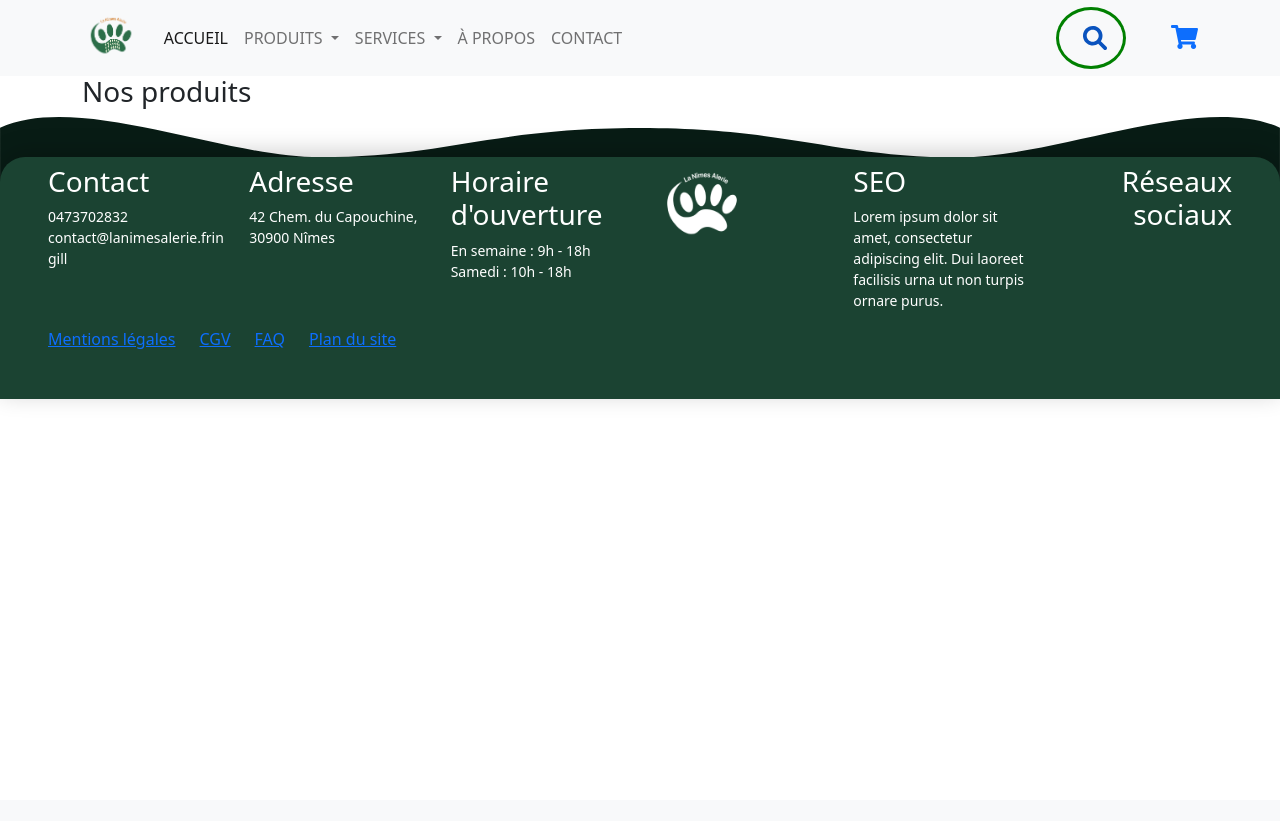
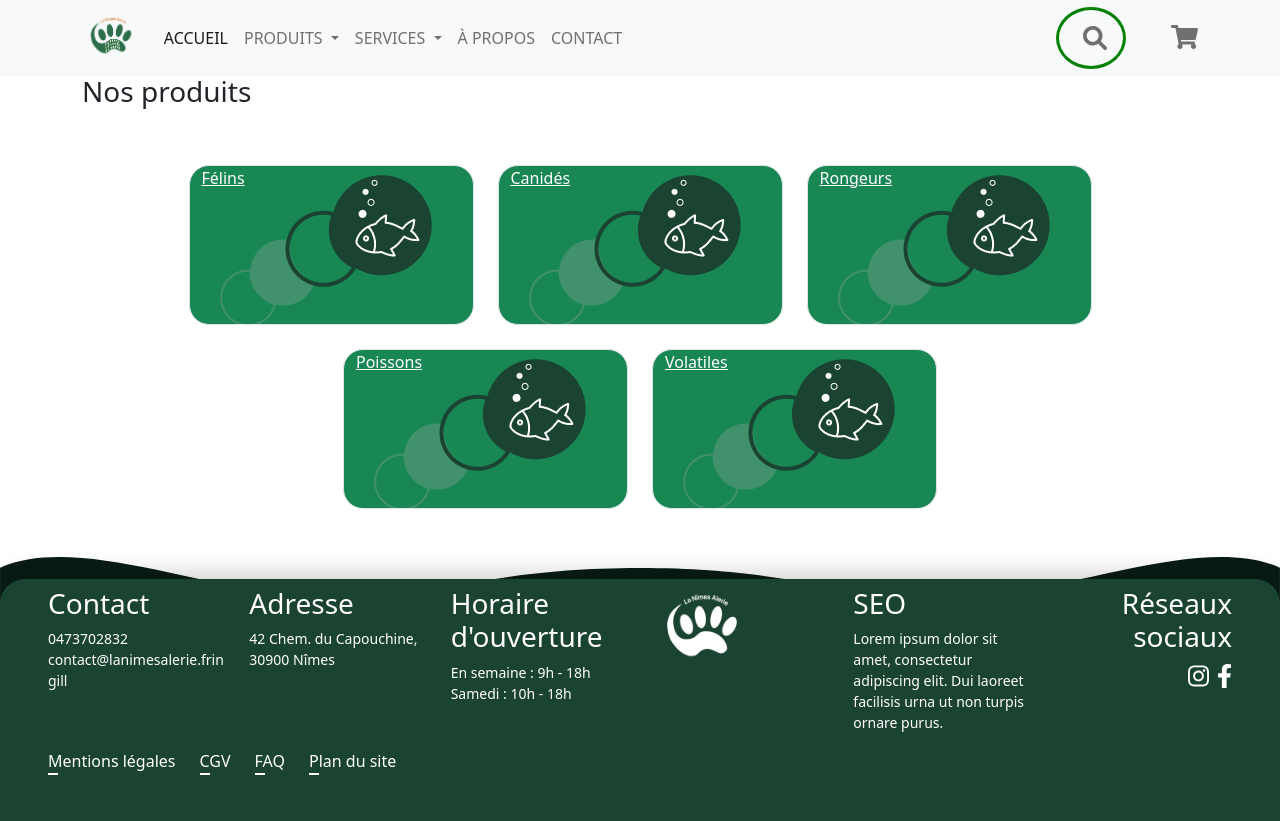
Before and after one commit to timout13/businessCase-Symfony, a Symfony app: template templates/default/products.html.twig in a window 1280 px wide. Before the commit the page ends 399 px from the top, so only its background shows below. Run offline with Twig, Linux system fonts and the light colour scheme; the template is opened without the code that fills it, so the values that code supplies are empty; some libraries are stand-ins or nearby versions.

Commit message:
product-list/css

```diff
--- a/public/css/cookie.css
+++ b/public/css/cookie.css
@@ -1,11 +1,12 @@
 .bg-custom{
-    background-color:#130f40;
+    background-color:#091a14;
 }
 .button-fixed{
     bottom: 0;
     position: fixed;
     right: 0;
     border-radius: 4px;
+    z-index: 90;
 }
 .fas{
     cursor: pointer;
@@ -14,3 +15,7 @@
 p{
     font-size: 14px;
 }
+.btn-color{
+    background-color: #40916c;
+    color: white;
+}
--- a/public/css/footer.css
+++ b/public/css/footer.css
@@ -21,6 +21,16 @@
     width: 100%;
 }
 
+.socialN svg {
+    height: 1.5rem;
+    fill: white;
+}
+
+.socialN svg:hover {
+    fill: #40916c!important;
+
+}
+
 .footer-bg-p {
     padding-top: 40px;
 }
@@ -33,7 +43,54 @@
     filter: brightness(10);
 }
 
-L
+.bg-footer a {
+    color: white;
+    text-decoration: none;
+
+}
+
+
+.link-footer a::before {
+    position: absolute;
+    content: '';
+    width: 10px;
+    height: 2px;
+    top: 100%;
+    left: 0;
+    background-color: white;
+}
+
+.link-footer a:hover::before {
+    content: '';
+    width: 0%;
+    left: 0;
+    background-color: white;
+    animation: traitRetour 2s ease-in-out;
+    animation-iteration-count: infinite;
+}
+
+@keyframes traitRetour {
+    from {
+        width: 0;
+    }
+    25% {
+        width: 100%;
+        left: 0;
+    }
+
+    50% {
+        width: 0%;
+        left: 100%;
+    }
+    75% {
+        width: 100%;
+        left: 0;
+    }
+    to {
+        left: 0;
+        width: 0;
+    }
+}
 
 /******************************
           End FOOTER
--- a/public/css/navbar.css
+++ b/public/css/navbar.css
@@ -28,6 +28,22 @@
   color: black!important;
 }
 
+.fade-up a {
+  color: black;
+}
+
+.fade-up a:hover {
+  color: #40916c!important;
+}
+
+.a-color {
+  color: #0000008c!important;
+}
+
+.a-color:hover {
+  color: black!important;
+}
+
 .section-navbar svg {
   height: 4.5rem;
   padding: 1.5rem;
@@ -37,8 +53,12 @@
 }
 
 svg.searchBar-search {
-  fill: #0a53be;
+  fill: #0000008c;
   z-index: 99;
+}
+
+svg.searchBar-search:hover {
+  fill: black;
 }
 
 /* close btn initial style */
@@ -54,7 +74,7 @@
 svg.searchBar-remove.open {
   opacity: 1;
   visibility: visible;
-  fill: cornflowerblue;
+  fill: #0000008c;
   transition: 1s all ease-in-out;
 }
 
--- /dev/null
+++ b/public/css/product-list.css
@@ -0,0 +1,6 @@
+.cat-card {
+    border-radius: 20px;
+    height: 10rem;
+    color: white;
+    background-image: url('../images/index/bulle_poisson_droite.png');
+}
--- a/templates/default/index.html.twig
+++ b/templates/default/index.html.twig
@@ -33,7 +33,7 @@
     <body>
     <main>
         <!-- ici Carousel -->
-        <section class="bg-info carousel mb-section mt-5">
+        {#<section class="bg-info carousel mb-section mt-5">
 
             <div id="carouselExampleControls" class="carousel slide" data-bs-ride="carousel">
                 <div class="carousel-inner">
@@ -59,7 +59,7 @@
                 </button>
             </div>
 
-        </section>
+        </section>#}
         <!-- ici QSN ? -->
         <section class="mb-section qsn">
             <div class="container text-center">
@@ -180,7 +180,7 @@
                             tempor incididunt ut labore et dolore magna aliqua.
                         </p>
                         <a href="{{ path('cookie_authorize') }}">
-                            <button type="button" class="btn btn-danger w-100">Accept Cookies</button>
+                            <button type="button" class="btn btn-color w-100">Accept Cookies</button>
                         </a>
                     </div>
                 </div>
--- a/templates/default/products.html.twig
+++ b/templates/default/products.html.twig
@@ -1,19 +1,43 @@
 {% extends 'base.html.twig' %}
+
+{% block stylesheets %}
+    {{ parent() }}
+    <link rel="stylesheet" href="{{ asset('css/product-list.css') }}">
+{% endblock %}
 
 {% block body %}
     <main>
         <div class="container">
             <h3>Nos produits</h3>
-            <div class="row">
+            <div class="row gap-4 justify-content-center py-5">
+                <a class="col-md-3 border cat-card bg-success" data-bs-toggle="collapse" href="#multiCollapseExample1">
+                    <div>Félins</div>
+                </a>
+                <a class="col-md-3 border cat-card bg-success">
+                    <div>Canidés</div>
+                </a>
+                <a class="col-md-3 border cat-card bg-success">
+                    <div>Rongeurs</div>
+                </a>
+                <a class="col-md-3 border cat-card bg-success">
+                    <div>Poissons</div>
+                </a>
+                <a class="col-md-3 border cat-card bg-success" href="#">
+                    <div >Volatiles</div>
+                </a>
+
+            </div>
+            <div class="row justify-content-center collapse" id="multiCollapseExample1">
                 {% for produit in produits %}
-                    <div class="col-md-4 col-sm-12 my-2 d-flex justify-content-center">
+                    <div class="col-md-3 col-sm-12 d-flex justify-content-center">
                         <div class="card" style="width: 18rem;">
                             <img src="{{ produit.image }}" class="card-img-top  imgProduct" alt="...">
                             <div class="card-body">
                                 <h5 class="card-title">{{ produit.name }}</h5>
                                 <p class="card-text">{{ produit.descrption| u.truncate(50, '...') }}</p>
                                 <a href="#" class="btn btn-primary">Go somewhere</a>
-                                <a href="{{ path('cart_add', {'id': produit.id }) }}" class="btn btn-primary">Ajouter au panier</a>
+                                <a href="{{ path('cart_add', {'id': produit.id }) }}" class="btn btn-primary">Ajouter au
+                                    panier</a>
                             </div>
                         </div>
                     </div>
--- a/templates/parts/footer.html.twig
+++ b/templates/parts/footer.html.twig
@@ -1,8 +1,10 @@
 <div class="container-fluid footer-bg-p px-0 position-relative">
     <div class="position-absolute div-svg-footer top-0">
 
-        <svg class="svg-footer" width="100%" height="100%" viewBox="0 0 1440 112" fill="none" xmlns="http://www.w3.org/2000/svg">
-            <path d="M-4.97323e-05 12.0031V162.003H1440V12.0031C1350 -27.9978 1191 45.2814 1080 45.502C940 45.2814 889 12.5029 720 12.5029C551 12.5029 501.5 45.2825 360 45.2826C249 45.2826 89.9999 -27.9978 -4.97323e-05 12.0031Z" fill="#081C15" />
+        <svg class="svg-footer" width="100%" height="100%" viewBox="0 0 1440 112" fill="none"
+             xmlns="http://www.w3.org/2000/svg">
+            <path d="M-4.97323e-05 12.0031V162.003H1440V12.0031C1350 -27.9978 1191 45.2814 1080 45.502C940 45.2814 889 12.5029 720 12.5029C551 12.5029 501.5 45.2825 360 45.2826C249 45.2826 89.9999 -27.9978 -4.97323e-05 12.0031Z"
+                  fill="#081C15"/>
         </svg>
     </div>
 
@@ -30,7 +32,8 @@
                 </p>
             </div>
             <div class="col-lg-2 col-sm-12">
-                <a class="navbar-brand me-5" href="#"><img src="{{ asset('images/logo_min.png') }}" alt="logo" width="100"  class="img-fluid logo-footer"></a>
+                <a class="navbar-brand me-5" href="#"><img src="{{ asset('images/logo_min.png') }}" alt="logo"
+                                                           width="100" class="img-fluid logo-footer"></a>
             </div>
             <div class="col-lg-2 col-sm-12">
                 <h3>SEO</h3>
@@ -41,12 +44,26 @@
             </div>
             <div class="col-lg-2 col-sm-12">
                 <h3 class="text-end bg-footer-paw">Réseaux </br> sociaux </h3>
+                <div class="d-flex socialN justify-content-end gap-2">
+                    <a href="#">
+                        <svg xmlns="http://www.w3.org/2000/svg" viewBox="0 0 448 512">
+                            <!--! Font Awesome Pro 6.0.0 by @fontawesome - https://fontawesome.com License - https://fontawesome.com/license (Commercial License) Copyright 2022 Fonticons, Inc. -->
+                            <path d="M224.1 141c-63.6 0-114.9 51.3-114.9 114.9s51.3 114.9 114.9 114.9S339 319.5 339 255.9 287.7 141 224.1 141zm0 189.6c-41.1 0-74.7-33.5-74.7-74.7s33.5-74.7 74.7-74.7 74.7 33.5 74.7 74.7-33.6 74.7-74.7 74.7zm146.4-194.3c0 14.9-12 26.8-26.8 26.8-14.9 0-26.8-12-26.8-26.8s12-26.8 26.8-26.8 26.8 12 26.8 26.8zm76.1 27.2c-1.7-35.9-9.9-67.7-36.2-93.9-26.2-26.2-58-34.4-93.9-36.2-37-2.1-147.9-2.1-184.9 0-35.8 1.7-67.6 9.9-93.9 36.1s-34.4 58-36.2 93.9c-2.1 37-2.1 147.9 0 184.9 1.7 35.9 9.9 67.7 36.2 93.9s58 34.4 93.9 36.2c37 2.1 147.9 2.1 184.9 0 35.9-1.7 67.7-9.9 93.9-36.2 26.2-26.2 34.4-58 36.2-93.9 2.1-37 2.1-147.8 0-184.8zM398.8 388c-7.8 19.6-22.9 34.7-42.6 42.6-29.5 11.7-99.5 9-132.1 9s-102.7 2.6-132.1-9c-19.6-7.8-34.7-22.9-42.6-42.6-11.7-29.5-9-99.5-9-132.1s-2.6-102.7 9-132.1c7.8-19.6 22.9-34.7 42.6-42.6 29.5-11.7 99.5-9 132.1-9s102.7-2.6 132.1 9c19.6 7.8 34.7 22.9 42.6 42.6 11.7 29.5 9 99.5 9 132.1s2.7 102.7-9 132.1z"/>
+                        </svg>
+                    </a>
+                    <a href="#">
+                        <svg xmlns="http://www.w3.org/2000/svg" viewBox="0 0 320 512">
+                            <!--! Font Awesome Pro 6.0.0 by @fontawesome - https://fontawesome.com License - https://fontawesome.com/license (Commercial License) Copyright 2022 Fonticons, Inc. -->
+                            <path d="M279.14 288l14.22-92.66h-88.91v-60.13c0-25.35 12.42-50.06 52.24-50.06h40.42V6.26S260.43 0 225.36 0c-73.22 0-121.08 44.38-121.08 124.72v70.62H22.89V288h81.39v224h100.17V288z"/>
+                        </svg>
+                    </a>
+                </div>
             </div>
-            <div class="col-12 d-flex pb-5 gap-4">
-                <a href="{{ path('mentions-legales') }}">Mentions légales</a>
-                <a href="{{ path('cgv') }}">CGV</a>
-                <a href="#">FAQ</a>
-                <a href="#">Plan du site</a>
+            <div class="col-12 d-flex pb-5 gap-4 link-footer">
+                <a href="{{ path('mentions-legales') }}" class="position-relative">Mentions légales</a>
+                <a href="{{ path('cgv') }}" class="position-relative">CGV</a>
+                <a href="#" class="position-relative">FAQ</a>
+                <a href="#" class="position-relative">Plan du site</a>
             </div>
         </div>
     </div>
--- a/templates/parts/header.html.twig
+++ b/templates/parts/header.html.twig
@@ -17,7 +17,7 @@
                         <path d="M0 256C0 114.6 114.6 0 256 0C397.4 0 512 114.6 512 256C512 397.4 397.4 512 256 512C114.6 512 0 397.4 0 256zM175 208.1L222.1 255.1L175 303C165.7 312.4 165.7 327.6 175 336.1C184.4 346.3 199.6 346.3 208.1 336.1L255.1 289.9L303 336.1C312.4 346.3 327.6 346.3 336.1 336.1C346.3 327.6 346.3 312.4 336.1 303L289.9 255.1L336.1 208.1C346.3 199.6 346.3 184.4 336.1 175C327.6 165.7 312.4 165.7 303 175L255.1 222.1L208.1 175C199.6 165.7 184.4 165.7 175 175C165.7 184.4 165.7 199.6 175 208.1V208.1z"/>
                     </svg>
                 </form>
-                <a href="{{ path('cart_display') }}">
+                <a href="{{ path('cart_display') }}" class="a-color">
                     <i class="fas fa-shopping-cart text-center"></i>
                 </a>
 
```
Also changed, not shown: 3 other files.
